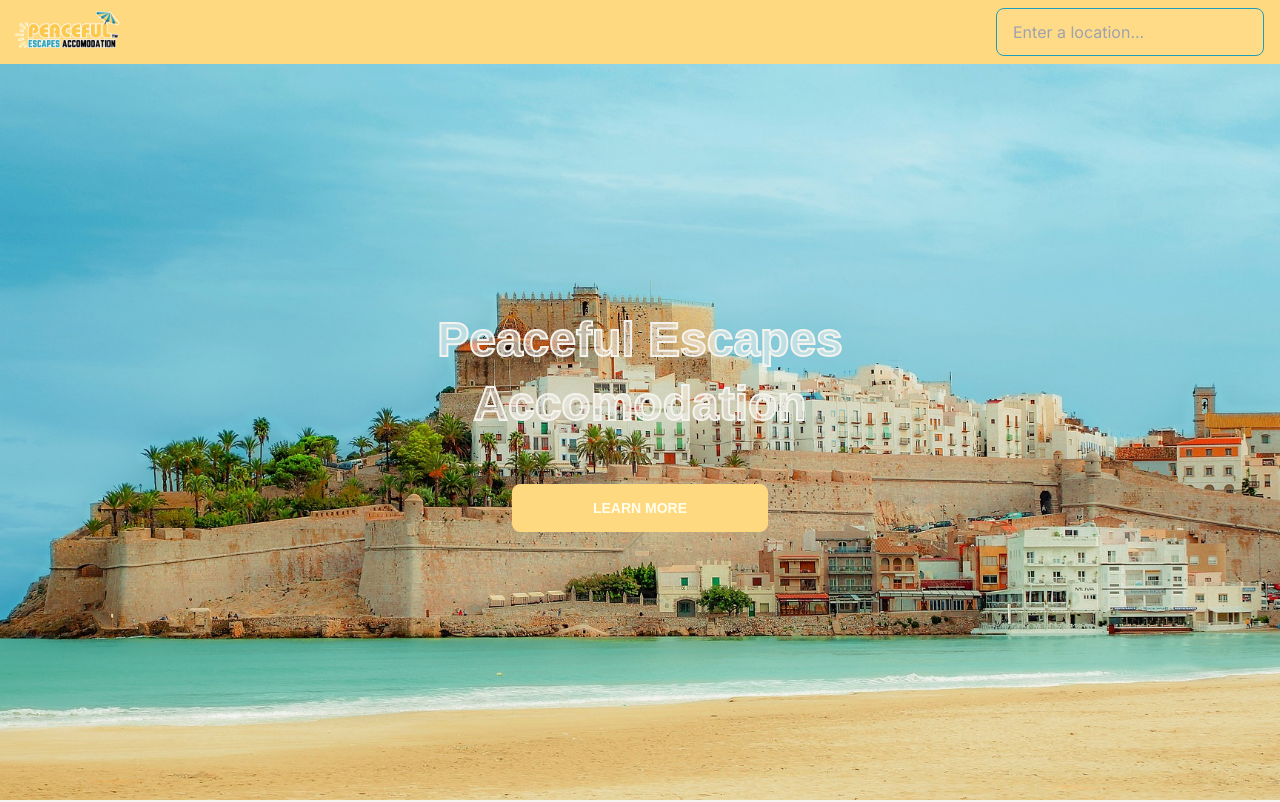
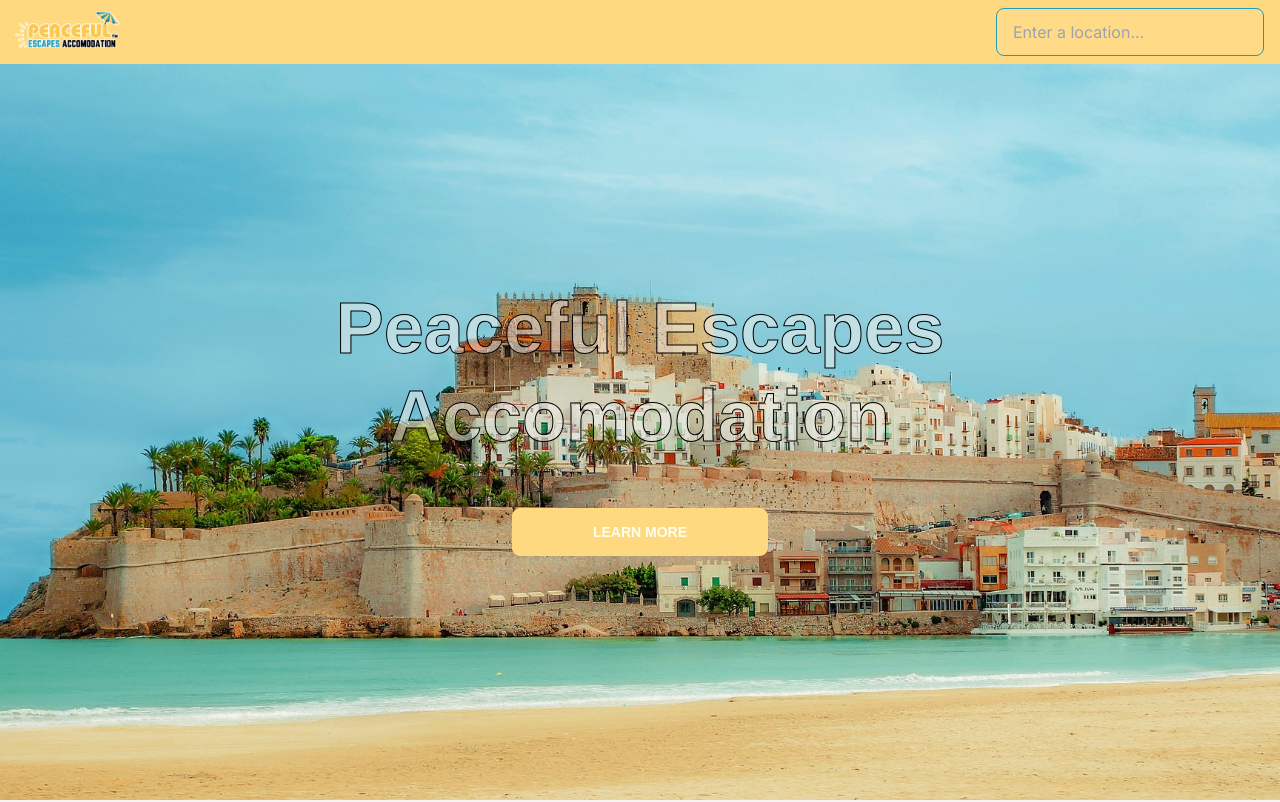
Before and after one commit to terminaltrifecta/PeacefulEscape, a Next.js app: page / in a window 1280 px wide. Shown: the top 802 px of the page. Built offline with nearby package versions, Linux system fonts and the light colour scheme.

Commit message:
monkey shit

```diff
--- a/app/components/hero/hero.tsx
+++ b/app/components/hero/hero.tsx
@@ -7,16 +7,17 @@ export default function Hero() {
     <div className="hero h-screen text-accent-content">
       <div className="min-w-fit w-3/4 min-h-fit h-fit p-4 flex items-center justify-center card -translate-y-10 z-10">
         <div className="grid gap-4 text-center">
-
-          <div className="text-5xl font-extrabold text-base-100 stroke text-opacity-50">
+          <div className="text-7xl font-extrabold text-base-100 stroke text-opacity-50">
             Peaceful Escapes
           </div>
-          <div className="text-5xl font-extrabold text-base-100 stroke text-opacity-50">
+          <div className="text-7xl font-extrabold text-base-100 stroke text-opacity-50">
             Accomodation
           </div>
           <br />
           <Link href="/about">
-            <button className="btn btn-primary btn-wide text-white">Learn More</button>
+            <button className="btn btn-primary btn-wide text-white">
+              Learn More
+            </button>
           </Link>
         </div>
       </div>
--- a/app/globals.css
+++ b/app/globals.css
@@ -74,5 +74,5 @@ hr {
 }
 
 .stroke {
-  -webkit-text-stroke: 2px #f4f3ee;
+  -webkit-text-stroke: 1px black;
 }
```
